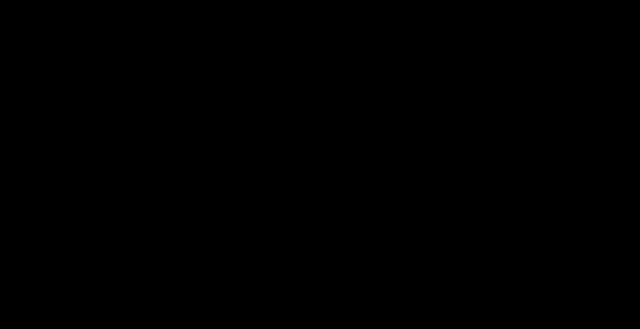
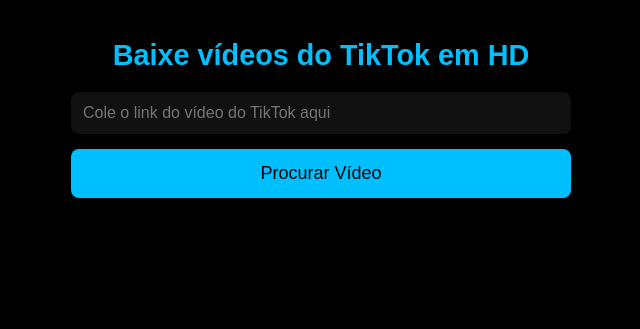
Before and after one commit to ndszz7/ttk-qualidade, a plain HTML site: page index.html in a window 1280 px wide. Shown: the top 329 px of the page, without its empty margins (319-959 px from the left). Drawn offline with Linux system fonts and the light colour scheme.

Commit message:
Add files via upload

```diff
--- a/index.html
+++ b/index.html
@@ -2,41 +2,50 @@
 <html lang="pt-BR">
 <head>
   <meta charset="UTF-8">
+  <meta name="viewport" content="width=device-width, initial-scale=1.0">
   <title>Downloader TikTok HD</title>
   <style>
+    * {
+      box-sizing: border-box;
+    }
+
     body {
       margin: 0;
+      padding: 20px;
       background-color: #000;
       color: #00bfff;
       font-family: Arial, sans-serif;
       display: flex;
       flex-direction: column;
       align-items: center;
-      justify-content: center;
-      height: 100vh;
+      justify-content: flex-start;
+      min-height: 100vh;
     }
 
     h1 {
-      font-size: 2em;
+      font-size: 1.8em;
+      text-align: center;
       margin-bottom: 20px;
       color: #00bfff;
     }
 
     input[type="text"] {
-      width: 80%;
+      width: 100%;
       max-width: 500px;
-      padding: 10px;
+      padding: 12px;
       font-size: 16px;
       border: none;
       border-radius: 8px;
       outline: none;
       background-color: #111;
       color: #00bfff;
+      margin-bottom: 15px;
     }
 
     button {
-      margin-top: 15px;
-      padding: 10px 20px;
+      width: 100%;
+      max-width: 500px;
+      padding: 14px;
       font-size: 18px;
       border: none;
       border-radius: 8px;
@@ -47,7 +56,7 @@
     }
 
     button:hover {
-      transform: scale(1.05);
+      transform: scale(1.03);
       background-color: #009acd;
     }
 
@@ -56,16 +65,15 @@
       margin-top: 20px;
       font-size: 18px;
       color: #00ffcc;
-      text-decoration: none;
+      text-decoration: underline;
     }
-
   </style>
 </head>
 <body>
 
   <h1>Baixe vídeos do TikTok em HD</h1>
   <input type="text" id="tiktokUrl" placeholder="Cole o link do vídeo do TikTok aqui" />
-  <button onclick="baixarVideo()">procurar video</button>
+  <button onclick="baixarVideo()">Procurar Vídeo</button>
   <a id="downloadLink" href="#" target="_blank">Clique aqui para baixar</a>
 
   <script>
```
